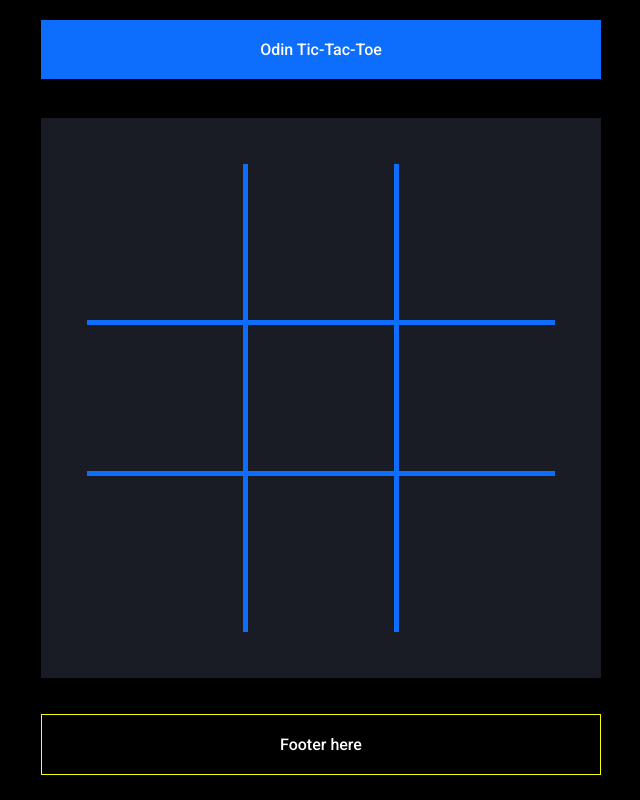
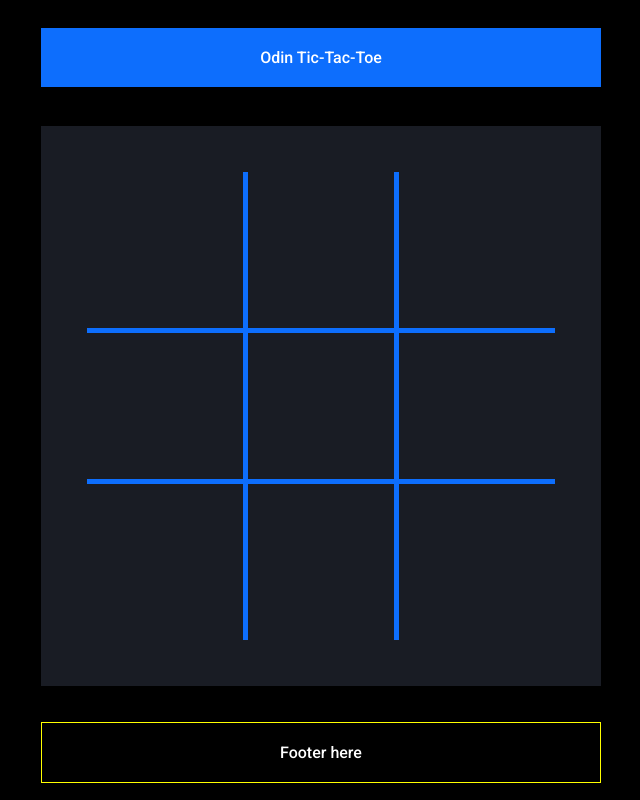
Before and after one commit to kileo123/OdinP, a plain HTML site: page Web03/ttt.html in a window 1280 px wide. Shown: the whole page, without its empty margins (319-959 px from the left). Drawn offline with Linux system fonts and the light colour scheme.

Commit message:
centering everything

```diff
--- a/Web03/ttt.css
+++ b/Web03/ttt.css
@@ -27,6 +27,12 @@ html, body {
   width: 100%;
   height: 100%;
   margin: 0;
+}
+
+body {
+  display: grid;
+  justify-content: center;
+  align-items: center;
 }
 
 .container{
```
